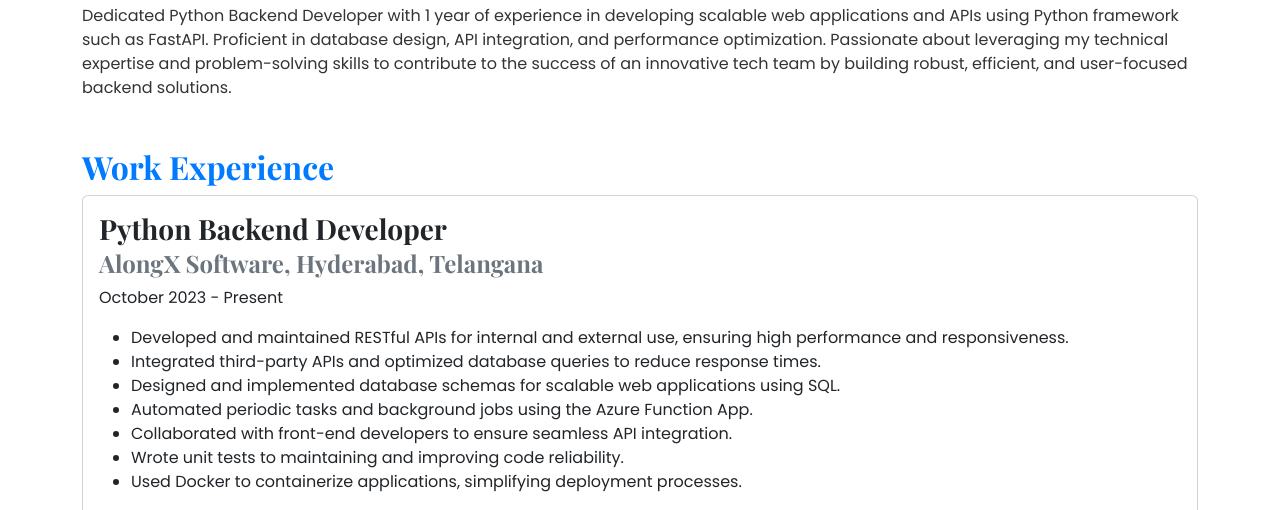
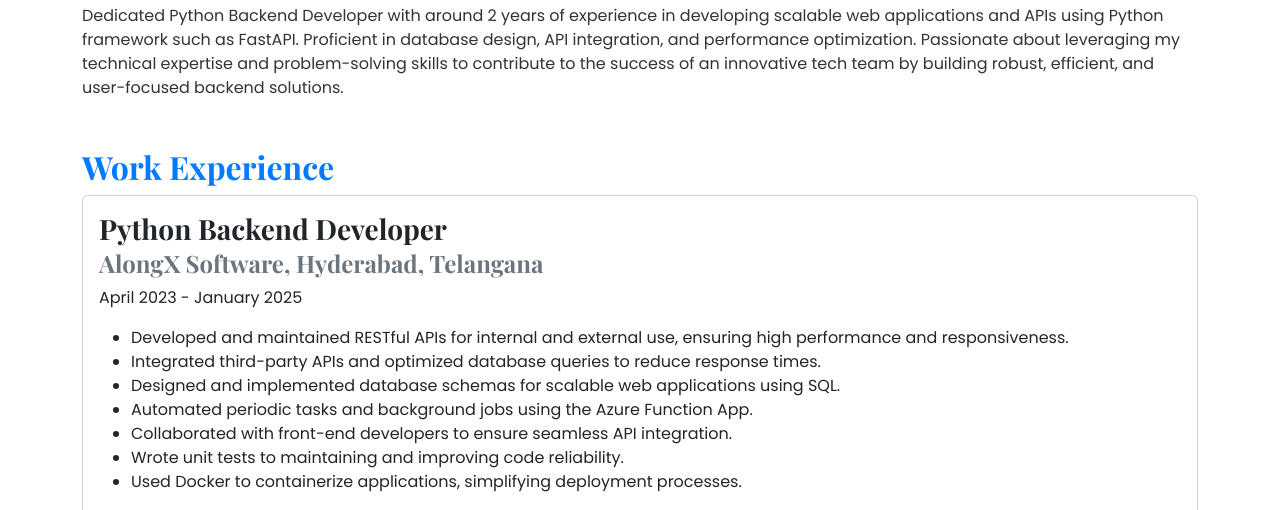
Before and after one commit to santhosh0sandy/My_portfolio, a plain HTML site: page index.html in a window 1280 px wide. Shown: the part 668-1178 px from the top of the page. Drawn offline with nearby package versions, Linux system fonts and the light colour scheme.

Commit message:
updated portfolio

```diff
--- a/index.html
+++ b/index.html
@@ -48,7 +48,7 @@
     <main class="container my-5">
         <section id="about" class="mb-5">
             <h2 class="text-primary">Career Objective</h2>
-            <p class="poppins-text">Dedicated Python Backend Developer with 1 year of experience in developing scalable web applications and APIs using Python framework such as FastAPI. Proficient in database design, API integration, and performance optimization. Passionate about leveraging my technical expertise and problem-solving skills to contribute to the success of an innovative tech team by building robust, efficient, and user-focused backend solutions.</p>
+            <p class="poppins-text">Dedicated Python Backend Developer with around 2 years of experience in developing scalable web applications and APIs using Python framework such as FastAPI. Proficient in database design, API integration, and performance optimization. Passionate about leveraging my technical expertise and problem-solving skills to contribute to the success of an innovative tech team by building robust, efficient, and user-focused backend solutions.</p>
         </section>
 
         <section id="experience" class="mb-5">
@@ -57,7 +57,7 @@
                 <div class="card-body">
                     <h3 class="card-title">Python Backend Developer</h3>
                     <h4 class="card-subtitle mb-2 text-muted">AlongX Software, Hyderabad, Telangana</h4>
-                    <p class="card-text poppins-text">October 2023 - Present</p>
+                    <p class="card-text poppins-text">April 2023 - January 2025</p>
                     <ul>
                         <li class="poppins-text">Developed and maintained RESTful APIs for internal and external use, ensuring high performance and responsiveness.</li>
                         <li class="poppins-text">Integrated third-party APIs and optimized database queries to reduce response times.</li>
```
Also changed, not shown: 1 other file.
